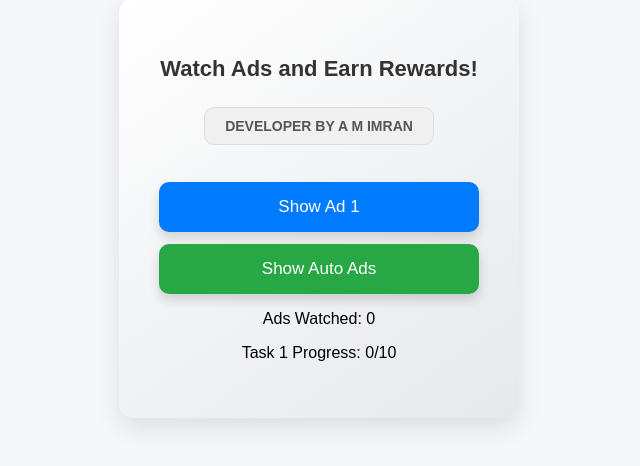
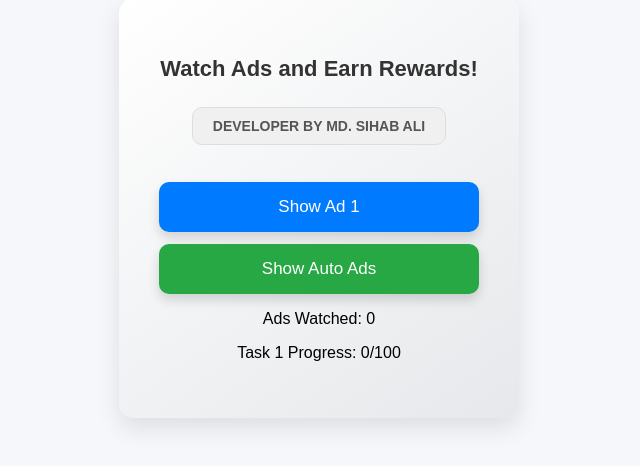
Before and after one commit to mdsihabali/adbot, a plain HTML site: page index.html in a window 1280 px wide. Shown: the part 192-658 px from the top of the page, 321-961 px from the left. Drawn offline with Linux system fonts and the light colour scheme.

Commit message:
Update index.html

```diff
--- a/index.html
+++ b/index.html
@@ -3,7 +3,7 @@
 <head>
     <meta charset="UTF-8">
     <meta name="viewport" content="width=device-width, initial-scale=1.0">
-    <title>MoneTag Earning Bot</title>
+    <title>MoneTag Auto Earning Bot</title>
     <link rel="icon" type="image/png" href="https://i.postimg.cc/90tMtH8q/developer-amimran-2.png"/>
     <script src='//niphaumeenses.net/vignette.min.js' data-zone='8539261' data-sdk='show_8539261'></script>
     <style>
@@ -77,11 +77,11 @@
 <body>
     <div class="app-container">
         <h2>Watch Ads and Earn Rewards!</h2>
-        <div class="developer-label">DEVELOPER BY A M IMRAN</div>
+        <div class="developer-label">DEVELOPER BY MD. SIHAB ALI</div>
         <button class="ad-button blue-button" onclick="showAd(1)">Show Ad 1</button>
         <button class="ad-button green-button" onclick="autoShowAds()">Show Auto Ads</button>
         <p id="ad-count">Ads Watched: 0</p>
-        <p id="task-status">Task 1 Progress: 0/10</p>
+        <p id="task-status">Task 1 Progress: 0/100</p>
     </div>
 
     <script>
```
